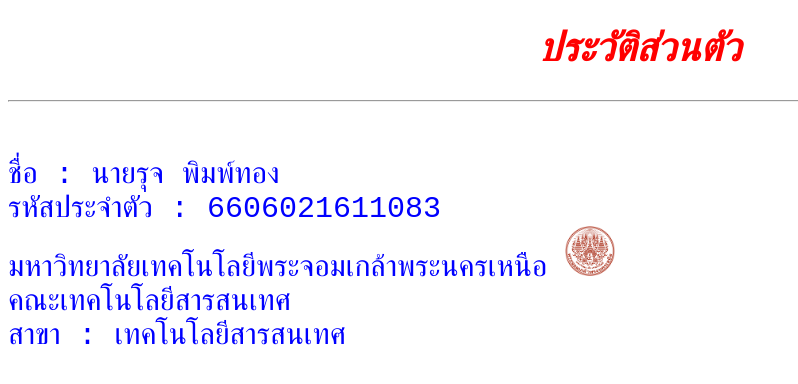
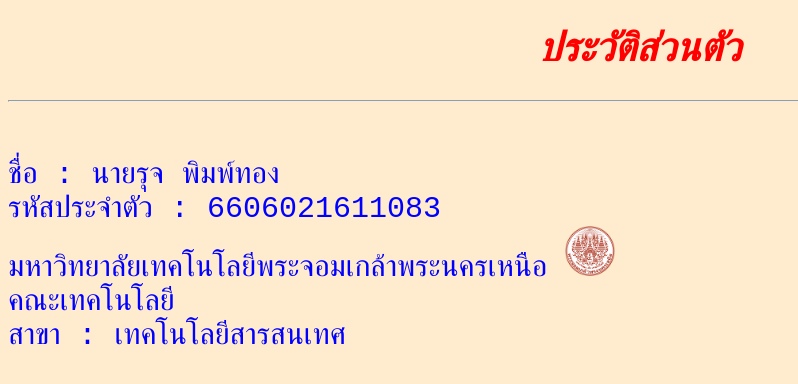
Before and after one commit to Jexd223/Web-Programming, a PHP site: page / in a window 1280 px wide. Shown: the top 384 px of the page, without its empty margins (0-798 px from the left). Run offline with PHP 8.4, Linux system fonts and the light colour scheme.

Commit message:
update css

```diff
--- a/Ch3/css/mycss.css
+++ b/Ch3/css/mycss.css
@@ -1,6 +1,7 @@
 
 body{
     font-family: 'Courier New', Courier, monospace;
+    background-color: blanchedalmond;
 }
 .big{
     text-align:  center;
--- a/Ch3/index.html
+++ b/Ch3/index.html
@@ -16,7 +16,7 @@
         รหัสประจำตัว : 6606021611083<br/>
         <a class="link" href="http://www.kmutnb.ac.th">มหาวิทยาลัยเทคโนโลยีพระจอมเกล้าพระนครเหนือ</a>
         <img src="image/logo_kmutnb.png" class="img"><br/>
-        <a class="link" href="http://www.fitm.kmutnb.ac.th">คณะเทคโนโลยีสารสนเทศ</a><br/>
+        <a class="link" href="http://www.fitm.kmutnb.ac.th">คณะเทคโนโลยี</a><br/>
         สาขา : เทคโนโลยีสารสนเทศ<br/>
 
     </p>
```
